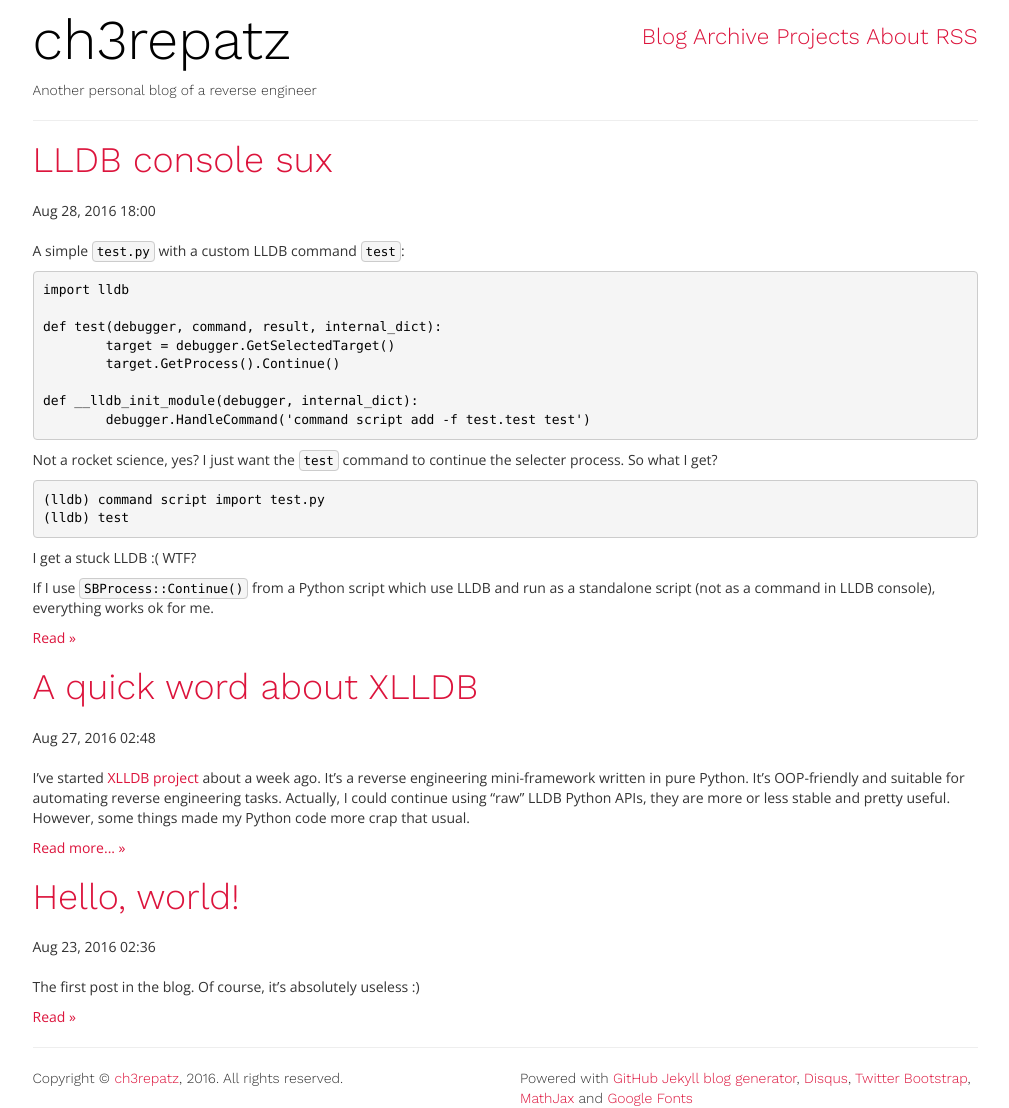
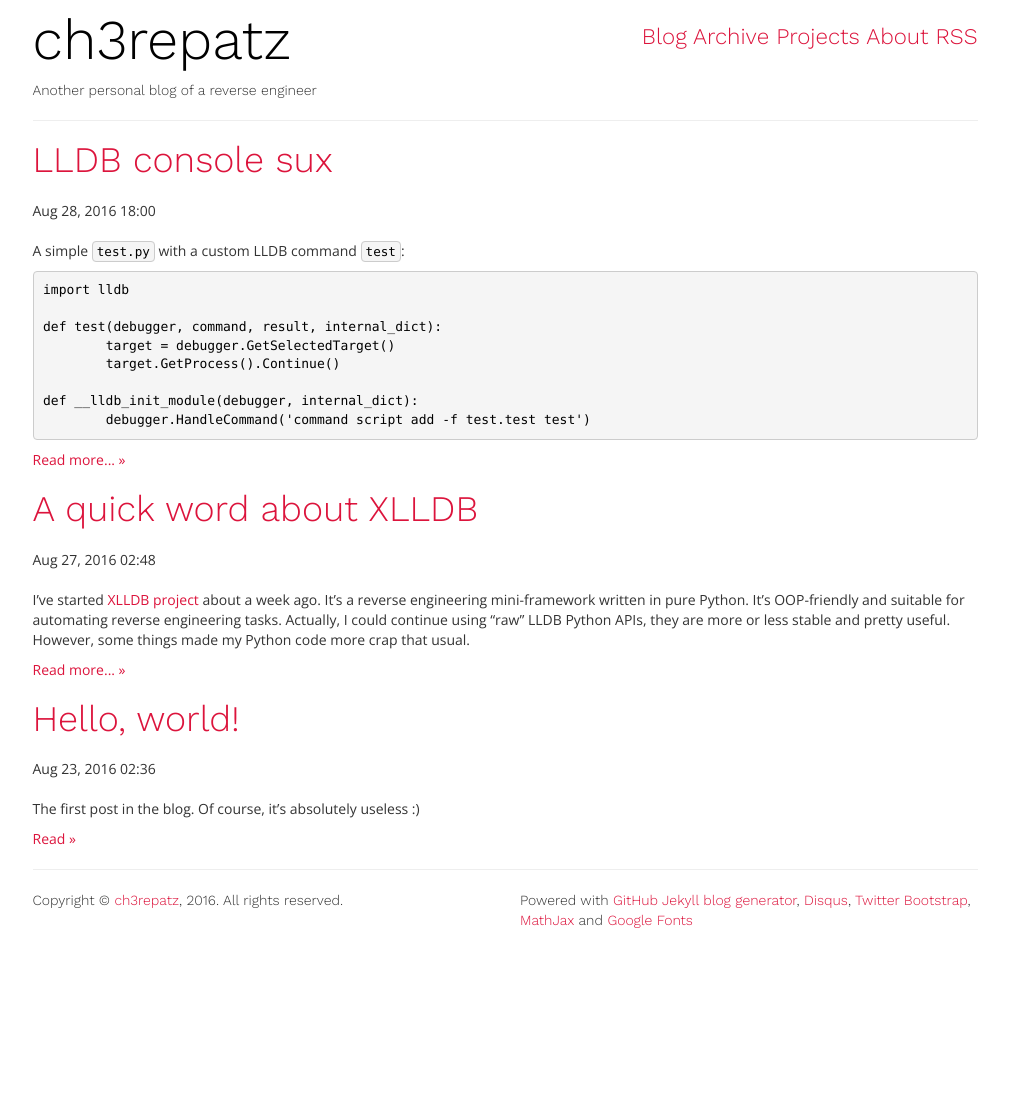
Before and after one commit to ch3repatz/ch3repatz.github.io, a Jekyll site: the page built from index.html, in a window 1280 px wide. Shown: the whole page, without its empty margins (135-1144 px from the left). Built offline with Jekyll 4.4.1, drawn with Linux system fonts in a browser that asks for light colours; the list of posts is cut into pages by our own code; after the commit the page ends 930 px from its top, so only the background shows below that; some of the changed lines change nothing that is shown.

Commit message:
Update 2016-08-28-lldb-console-suxx.md

```diff
--- a/_posts/2016-08-28-lldb-console-suxx.md
+++ b/_posts/2016-08-28-lldb-console-suxx.md
@@ -16,7 +16,7 @@ A simple `test.py` with a custom LLDB command `test`:
 	def __lldb_init_module(debugger, internal_dict):
     	debugger.HandleCommand('command script add -f test.test test')
 
-Not a rocket science, yes? I just want the `test` command to continue the selecter process. So what I get?
+<!-- more -->Not a rocket science, yes? I just want the `test` command to continue the selecter process. So what I get?
 
 	(lldb) command script import test.py
 	(lldb) test
```
